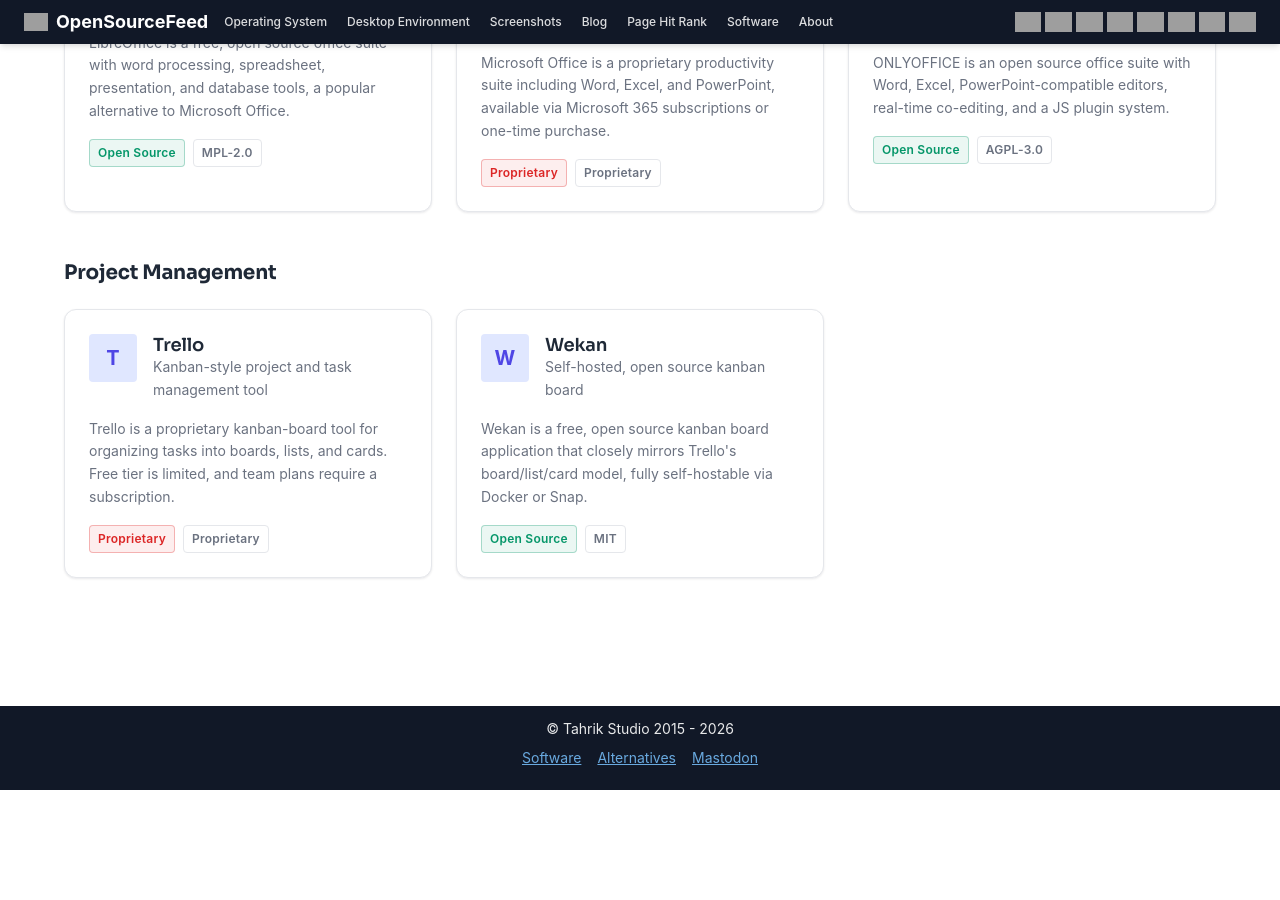
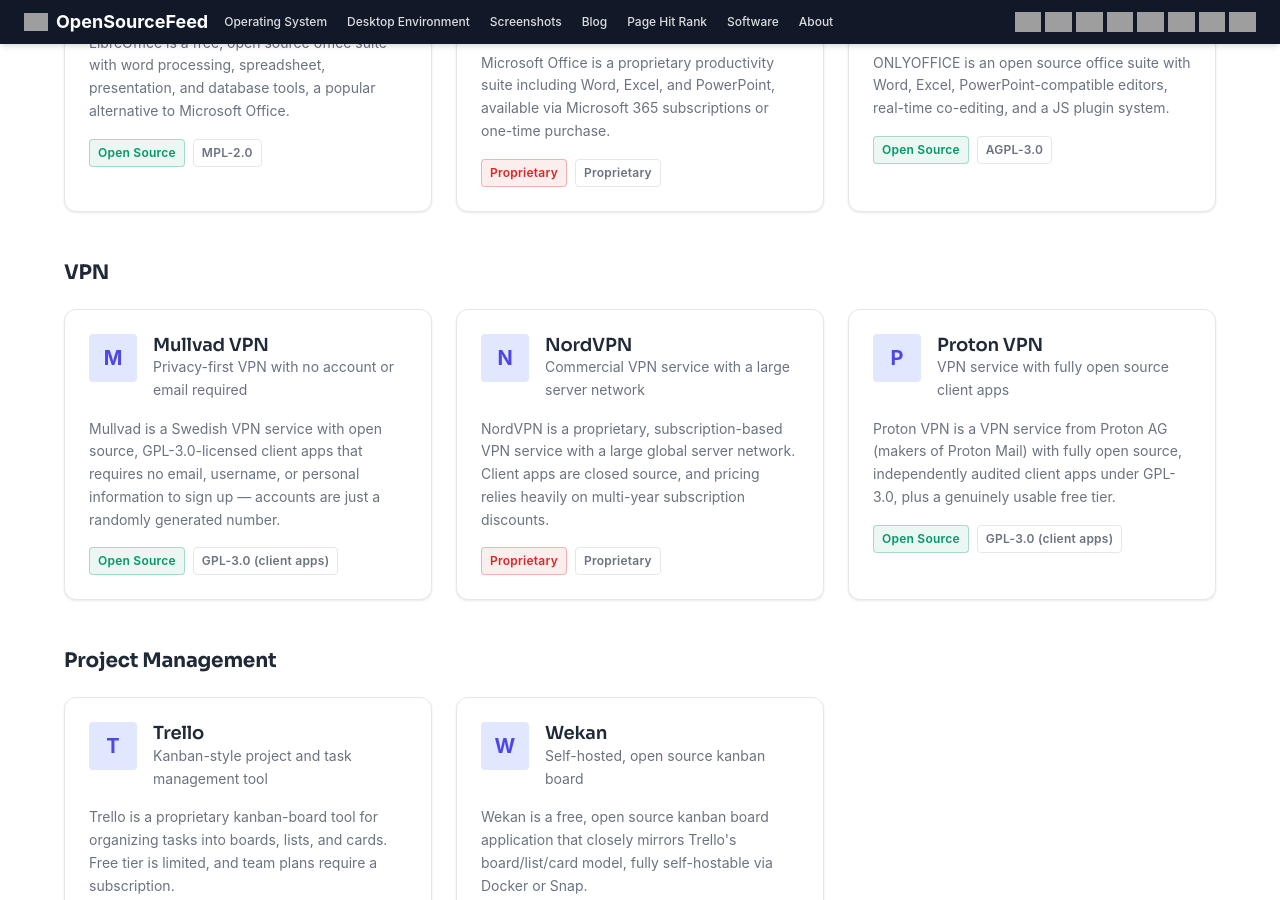
Before and after one commit to opensourcefeed/software, a Jekyll site: the page built from index.html, in a window 1280 px wide and 900 px high, scrolled down 6362 px. Built offline with Jekyll 4.4.1, drawn with Linux system fonts in a browser that asks for light colours; before the commit the page ends 7152 px from its top, so only the background shows below that; some of the changed text lies outside the part shown.

Commit message:
Add VPN category: NordVPN, Proton VPN, Mullvad
NordVPN as the proprietary flagship with Proton VPN and Mullvad as
open source alternatives — both ship GPL-3.0 client apps, matching
the site's existing precedent for open-core services (Bitwarden).

Co-Authored-By: Claude Sonnet 5 <noreply@anthropic.com>

```diff
--- a/_config.yml
+++ b/_config.yml
@@ -92,6 +92,7 @@ category_names:
   development: "Development Tools"
   web-browser: "Web Browsers"
   project-management: "Project Management"
+  vpn: "VPN"
 
 # SEO
 author: "Niyas C"
--- /dev/null
+++ b/_softwares/mullvad.md
@@ -0,0 +1,39 @@
+---
+layout: software
+title: "Mullvad VPN"
+slug: mullvad
+tagline: "Privacy-first VPN with no account or email required"
+type: open-source
+license: GPL-3.0 (client apps)
+website: https://mullvad.net
+platforms: [Windows, macOS, Linux, Android, iOS]
+category: vpn
+alternative_to:
+  - nordvpn
+description: "Mullvad is a Swedish VPN service with open source, GPL-3.0-licensed client apps that requires no email, username, or personal information to sign up — accounts are just a randomly generated number."
+last_modified_at: 2026-07-26
+---
+
+## Overview
+
+Mullvad VPN, run by the Swedish company Amagicom AB, launched in 2009 and has built its entire identity around minimizing data collection to the point of not knowing who its own customers are. Signing up generates a random account number with no email, username, or password required; payment can be made in cash sent by mail or in cryptocurrency for users who want to avoid leaving any billing trail linked to their identity. This is a materially different model from providers that verify identity via email and payment processor records.
+
+Mullvad's client apps are open source under GPL-3.0 and published on GitLab, and the company has commissioned and published multiple independent security audits of both its apps and server infrastructure. Mullvad charges a single flat rate regardless of subscription length — no multi-year discount structure — and has been vocal in industry commentary about the misleading marketing practices common among larger VPN providers, including some of its own competitors.
+
+## Key Features
+
+- **No account required** — Random account number generated at signup; no email or personal details needed
+- **Cash and crypto payment** — Payment methods that don't require identity verification
+- **Open source clients** — GPL-3.0 licensed apps, published and independently audited
+- **Flat-rate pricing** — Single price regardless of subscription length, no multi-year discount tiers
+- **WireGuard-first** — Built around the open source WireGuard protocol with a custom key rotation system
+
+## Use Cases
+
+- **Anonymous sign-up** — VPN access without linking an identity to the account
+- **Auditable privacy claims** — Open source clients and published third-party audits
+- **Predictable pricing** — Flat monthly rate without pressure toward long-term commitments
+
+## Who It's For
+
+Mullvad is aimed at privacy-focused users who want to minimize the personal data a VPN provider holds about them and prefer to verify client behavior through open source code rather than trust marketing claims. It's a flat-rate paid subscription with no free tier.
--- /dev/null
+++ b/_softwares/nordvpn.md
@@ -0,0 +1,39 @@
+---
+layout: software
+title: "NordVPN"
+slug: nordvpn
+tagline: "Commercial VPN service with a large server network"
+type: proprietary
+license: Proprietary
+website: https://nordvpn.com
+platforms: [Windows, macOS, Linux, Android, iOS]
+category: vpn
+alternative_to: []
+has_alternatives: true
+description: "NordVPN is a proprietary, subscription-based VPN service with a large global server network. Client apps are closed source, and pricing relies heavily on multi-year subscription discounts."
+last_modified_at: 2026-07-26
+---
+
+## Overview
+
+NordVPN launched in 2012, operated by Nord Security (formerly Tefincom), a company headquartered in Panama, chosen in part for its lack of mandatory data retention laws. It has grown into one of the most heavily marketed consumer VPN services, built around a large server network spanning dozens of countries, and features like split tunneling, a kill switch, and its own "NordLynx" protocol, a proprietary implementation built around the open source WireGuard protocol.
+
+NordVPN's marketing has drawn criticism for its aggressive pricing structure, which pushes customers toward multi-year plans through steep discounts on longer commitments, and for a 2018 breach disclosed in 2019 affecting one server. Independent audits of its no-logs policy have been conducted, but as with any proprietary VPN service, users must ultimately trust the provider's claims rather than verify client behavior directly, since the app code itself isn't published.
+
+## Key Features
+
+- **Large server network** — Servers across dozens of countries for geographic flexibility
+- **NordLynx protocol** — A proprietary implementation built on WireGuard for faster connections
+- **Threat Protection** — Built-in ad, tracker, and malware-domain blocking
+- **Kill switch and split tunneling** — Standard VPN safety features across apps
+- **Mesh networking (Meshnet)** — Direct encrypted connections between a user's own devices
+
+## Use Cases
+
+- **General privacy browsing** — Masking IP address and encrypting traffic on public networks
+- **Geo-unblocking** — Accessing region-locked streaming content via server selection
+- **Multi-device coverage** — One subscription covering several devices simultaneously
+
+## Who It's For
+
+NordVPN is aimed at consumers who want a large, ready-to-use server network and don't need to independently verify client source code. It's subscription-based, with per-month pricing dropping substantially on 1–2 year plans.
--- /dev/null
+++ b/_softwares/protonvpn.md
@@ -0,0 +1,39 @@
+---
+layout: software
+title: "Proton VPN"
+slug: protonvpn
+tagline: "VPN service with fully open source client apps"
+type: open-source
+license: GPL-3.0 (client apps)
+website: https://protonvpn.com
+platforms: [Windows, macOS, Linux, Android, iOS]
+category: vpn
+alternative_to:
+  - nordvpn
+description: "Proton VPN is a VPN service from Proton AG (makers of Proton Mail) with fully open source, independently audited client apps under GPL-3.0, plus a genuinely usable free tier."
+last_modified_at: 2026-07-26
+---
+
+## Overview
+
+Proton VPN is operated by Proton AG, the Swiss company behind Proton Mail, and launched in 2017 out of the same team's response to surveillance concerns that motivated Proton Mail's own creation. Like Bitwarden in the password-manager space, Proton VPN follows an open-core model: the client applications across all platforms are published under the GPL-3.0 license and available on GitHub, while the underlying server infrastructure and hosted service remain a commercial operation funding the company.
+
+Because the client code is public, Proton VPN's apps have undergone independent third-party security audits, and Proton publishes transparency reports detailing government data requests. Proton VPN is also one of the few VPN providers offering a genuinely usable free tier — unlimited data, though with a smaller selection of free-tier server locations — rather than a time-limited trial. Being headquartered in Switzerland subjects the company to Swiss data protection law rather than the data-sharing agreements (like Five/Nine/Fourteen Eyes) some competitors' jurisdictions carry.
+
+## Key Features
+
+- **Open source clients** — GPL-3.0 licensed apps across Windows, macOS, Linux, Android, and iOS, independently audited
+- **Genuinely free tier** — Unlimited data on a free plan, not just a time-limited trial
+- **Secure Core servers** — Routes traffic through hardened servers in privacy-friendly countries before exiting
+- **NetShield** — Built-in ad, tracker, and malware-domain blocking
+- **Swiss jurisdiction** — Operates under Switzerland's strong data protection laws
+
+## Use Cases
+
+- **Privacy-first VPN use** — Verifiable client behavior via published source code and audits
+- **Budget-conscious users** — A genuinely usable free tier rather than a trial
+- **Proton ecosystem users** — Bundled with Proton Mail, Drive, and Pass subscriptions
+
+## Who It's For
+
+Proton VPN is aimed at users who want to verify the client software they're trusting with their traffic rather than take a provider's privacy claims on faith. It's free with a limited server selection, with paid tiers unlocking the full server network and higher speeds.
```
Also changed, not shown: _alternatives/nordvpn.md (added, +13 -0 lines).
